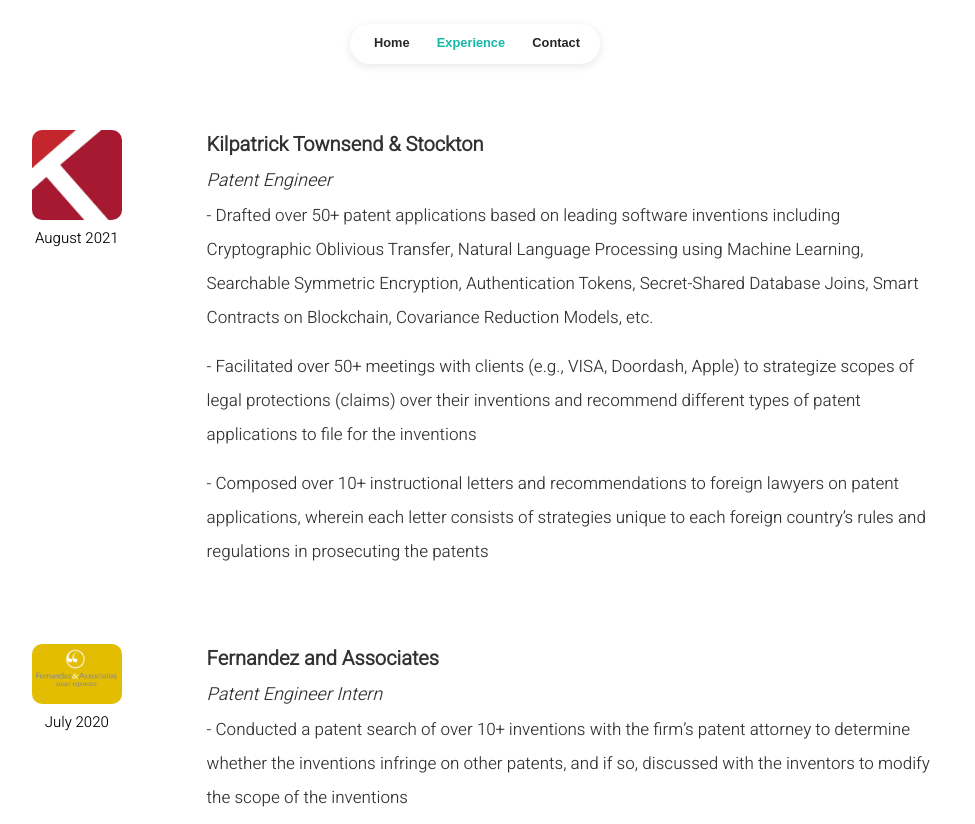
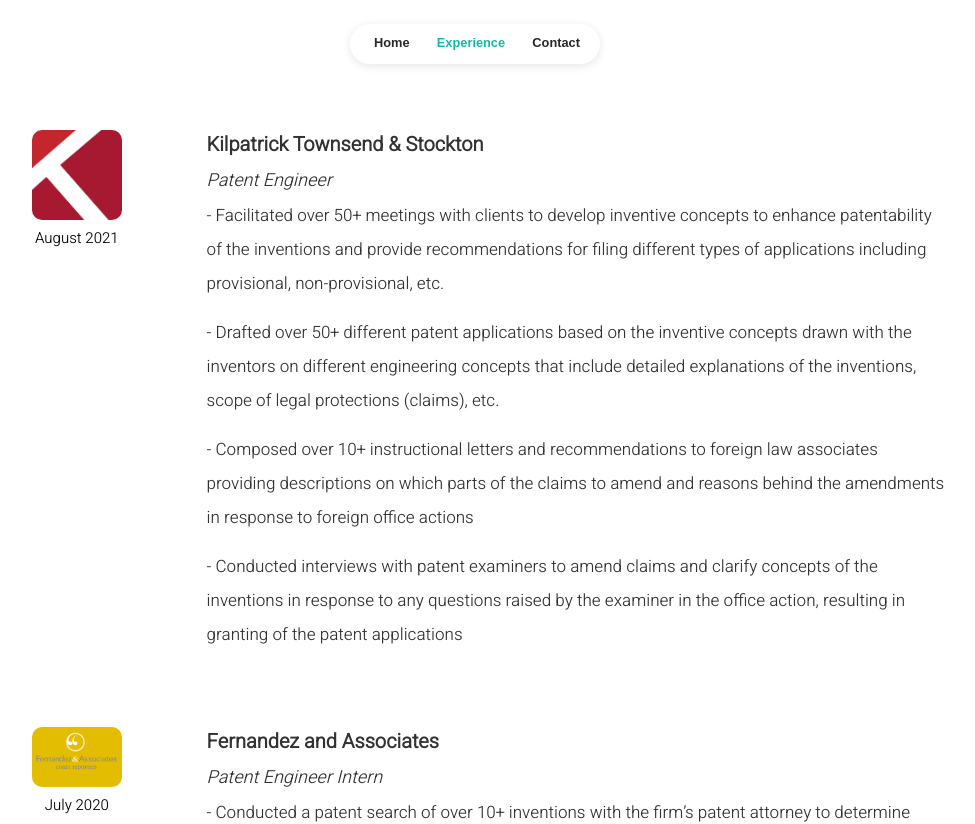
Before and after one commit to dchung1940/dchung1940.github.io, a React (Create React App) app: page /articles in a window 1280 px wide. Shown: the top 824 px of the page, without its empty margins (165-1140 px from the left). Built offline with nearby package versions, Linux system fonts and the light colour scheme.

Commit message:
edited to patent engineer resume

```diff
--- a/src/data/articles.js
+++ b/src/data/articles.js
@@ -5,9 +5,10 @@
 		position:"Patent Engineer",
 		image:"./kilpatricktownsend.jpg",
 		description:
-			["- Drafted over 50+ patent applications based on leading software inventions including Cryptographic Oblivious Transfer, Natural Language Processing using Machine Learning, Searchable Symmetric Encryption, Authentication Tokens, Secret-Shared Database Joins, Smart Contracts on Blockchain, Covariance Reduction Models, etc.",
-			"- Facilitated over 50+ meetings with clients (e.g., VISA, Doordash, Apple) to strategize scopes of legal protections (claims) over their inventions and recommend different types of patent applications to file for the inventions",
-			"- Composed over 10+ instructional letters and recommendations to foreign lawyers on patent applications, wherein each letter consists of strategies unique to each foreign country’s rules and regulations in prosecuting the patents"
+			["- Facilitated over 50+ meetings with clients to develop inventive concepts to enhance patentability of the inventions and provide recommendations for filing different types of applications including provisional, non-provisional, etc.",
+			"- Drafted over 50+ different patent applications based on the inventive concepts drawn with the inventors on different engineering concepts that include detailed explanations of the inventions, scope of legal protections (claims), etc.",
+			"- Composed over 10+ instructional letters and recommendations to foreign law associates providing descriptions on which parts of the claims to amend and reasons behind the amendments in response to foreign office actions",
+			"- Conducted interviews with patent examiners to amend claims and clarify concepts of the inventions in response to any questions raised by the examiner in the office action, resulting in granting of the patent applications"
 		]
 	},
 	{
--- a/src/data/user.js
+++ b/src/data/user.js
@@ -17,7 +17,7 @@
 	homepage: {
 		title: "HI, I'M DANIEL CHUNG",
 		description:
-			"I am a backend developer with expertise in NodeJS, Python, and C++. I also have expertise in frontend (e.g., React, Javascript, etc.) and working with data using data programming languages (e.g., R and SQL). Some of the projects using these languages can be seen on this site and in my Github. Additionally, I love experimenting in different fields, with the most recent field I dove being a legal field (IP Law). Some of the patents I helped draft are attached to this site. I enjoy solving complex problems and learning new skills. I am always looking for new challenges and opportunities to grow.",
+			"I am a patent engineer and a software engineer. I have expertise in patent prosecution including drafting patent applications (e.g., provisional, non-provisional, continuation, divisional, etc.), conducting interviews with patent examiners, and many others. Some of the patents I helped draft are attached to this site. Additionally, I have expertise in frontend (e.g., React, Javascript, etc.), backend (e.g., NodeJS, Python, C++, etc.), and working with data using data programming languages (e.g., R and SQL). Some of the projects using these languages can be seen on this site and in my Github. I enjoy solving complex problems and learning new skills. I am always looking for new challenges and opportunities to grow.",
 	},
 
 	articles: {
```
Also changed, not shown: 1 other file (tests, documents, lock files or other folders).
